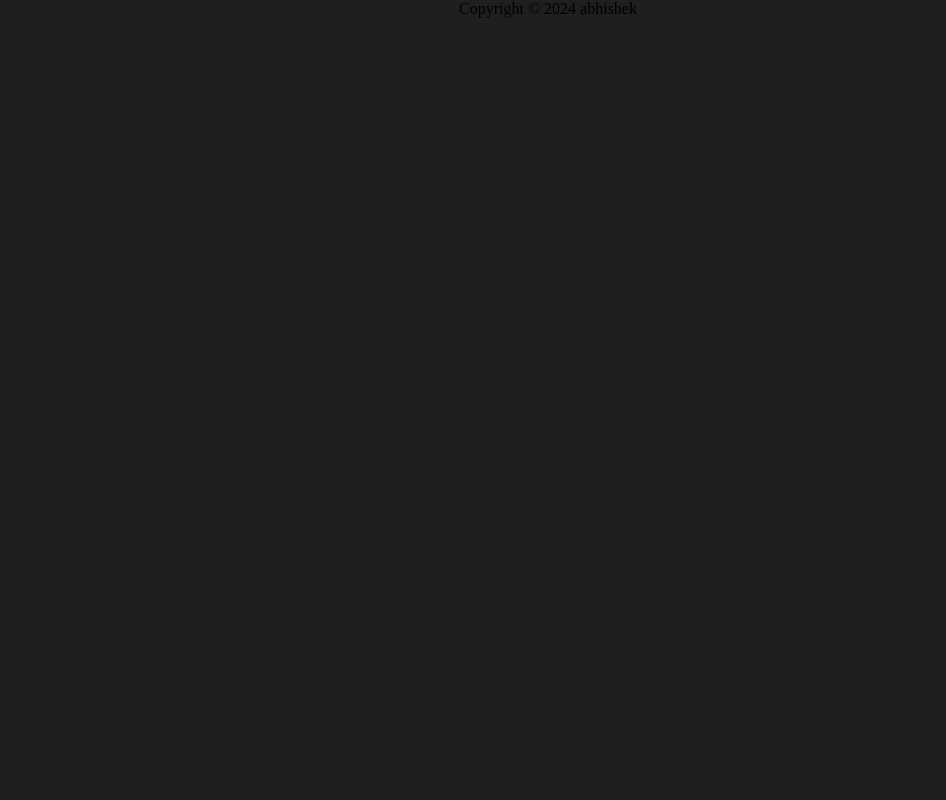
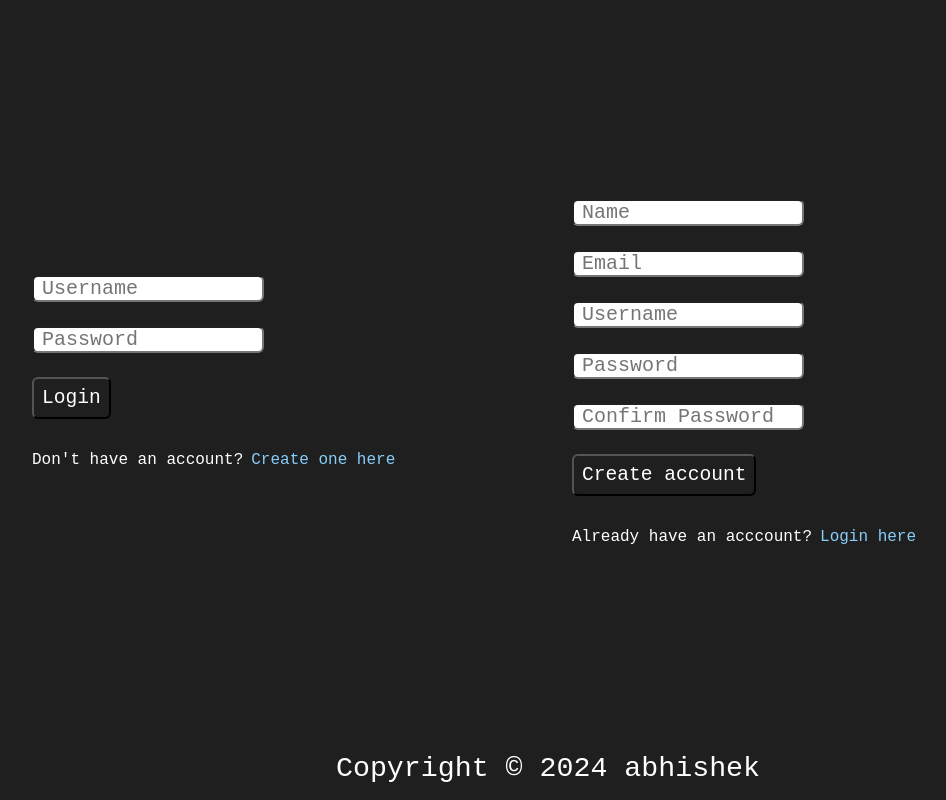
Before and after one commit to abhishekppattanayak/sign-up-page, a plain HTML site: page index.html in a window 1280 px wide. Shown: the whole page, without its empty margins (92-1038 px from the left). Drawn offline with nearby package versions, Linux system fonts and the light colour scheme.

Commit message:
Add html, css, js structure

```diff
--- a/index.html
+++ b/index.html
@@ -4,14 +4,52 @@
     <meta charset="UTF-8">
     <meta name="viewport" content="width=device-width, initial-scale=1.0">
     <title>Sign-up</title>
-    <link rel="stylesheet" href="./normalize.css">
     <link rel="stylesheet" href="./style.css">
     <script src="./script.js" defer></script>
 </head>
 <body>
     <main>
-
+        <form id="login">
+            <div>
+                <input type="text" name="username" id="login-name" placeholder="Username" required>
+                <label for="login-name">Username</label>
+            </div>
+            <div>
+                <input type="password" name="password" id="login-password" placeholder="Password" required>
+                <label for="login-password">Password</label>
+            </div>
+            <button type="submit">Login</button>
+            <div>
+                <span>Don't have an account?</span><button>Create one here</button>
+            </div>
+        </form>
+        <form id="signup">
+            <div>
+                <input type="text" name="name" id="signup-name" placeholder="Name" required>
+                <label for="signup-name">Name</label>
+            </div>
+            <div>
+                <input type="email" name="email" id="signup-email" placeholder="Email" required>
+                <label for="signup-email">Email</label>
+            </div>
+            <div>
+                <input type="text" name="username" id="signup-username" placeholder="Username" required>
+                <label for="signup-username">Username</label>
+            </div>
+            <div>
+                <input type="password" name="password" id="signup-password" placeholder="Password" title="Minimum length of password is 6 characters and don't forget to include small letters, capital letters, numbers, and atleast one special character." pattern="^(?=.*[a-z])(?=.*[A-Z])(?=.*\d)(?=.*[!@#$%^&*?]).{8,}$" required>
+                <label for="signup-password">Password</label>
+            </div>
+            <div>
+                <input type="password" placeholder="Confirm Password" required>
+                <label>Confirm Password</label>
+            </div>
+            <button type="submit">Create account</button>
+            <div>
+                <span>Already have an acccount?</span><button>Login here</button>
+            </div>
+        </form>
     </main>
-    <footer><span></span><a href="http://github.com/malginisus">abhishek</a></footer>
+    <footer><span></span><a href="http://github.com/malginisus" target="_blank" rel="noopener noreferrer">abhishek</a></footer>
 </body>
 </html>
--- a/script.js
+++ b/script.js
@@ -2,3 +2,26 @@ let switchTitle = () => {
     document.querySelector('title').textContent = document.querySelector('title').textContent=='Sign-up'?'Login':'Sign-up';
 }
 document.querySelector('footer > span').textContent = `Copyright © ${new Date().getFullYear()} `;
+
+Array.from(document.querySelectorAll('form > div > input')).forEach(element=> {
+    element.addEventListener('input', ()=>{
+        if(element.value == ''){
+            element.nextElementSibling.style.display = 'none';
+        }else {
+            element.nextElementSibling.style.display = 'inherit';
+        }
+    })
+})
+
+Array.from(document.querySelectorAll('button[type="reset"]')).forEach(element=>{
+    element.addEventListener('click', ()=>{
+        Array.from(document.querySelectorAll('form > div > input')).forEach(element=> element.nextElementSibling.style.display = 'none')
+    })
+});
+
+document.querySelector('input[placeholder="Confirm Password"').addEventListener('input', ()=>{
+    document.querySelector('input[placeholder="Confirm Password"').setAttribute('pattern', `${document.querySelector('#signup-password').value}`)
+});
+document.querySelector('#signup-password').addEventListener('input', ()=>{
+    document.querySelector('input[placeholder="Confirm Password"').setAttribute('pattern', `${document.querySelector('#signup-password').value}`)
+});
--- a/style.css
+++ b/style.css
@@ -1,4 +1,6 @@
 * {
+    font-family: monospace;
+    font-size: clamp(1.3rem, 1.7vw, 1.5rem);
     margin: 0;
     padding: 0;
     box-sizing: border-box;
@@ -7,9 +9,74 @@
 }
 
 body {
+    color: white;
     height: 100svh;
     background-color: #1f1f1f;
     display: flex;
     flex-direction: column;
     align-items: center;
 }
+main {
+    flex-grow: 1;
+    width: 100%;
+    display: flex;
+    justify-content: center;
+}
+/* main > form:nth-child(2) {
+    display: none;
+} */
+main > form{
+    padding-left: 24px;
+    flex-basis: 540px;
+    display: flex;
+    justify-content: center;
+    align-items: flex-start;
+    flex-flow: column wrap;
+    padding: 24px;
+    gap: clamp(18px, 3.6vh, 24px);
+}
+main > form > * {
+    font-size: clamp(0.9rem, 1.5vw, 1.6rem);
+}
+div:has(>input){
+    display: flex;
+    flex-direction: column-reverse;
+}
+form > div > label {
+    font-size: 16px;
+    padding-bottom: 8px;
+    display: none;
+}
+input {
+    color: black;
+    padding: 0 8px;
+    width: 85%;
+    font-size: 20px;
+    border-radius: 6px;
+}
+input:invalid+label {
+    color: lightcoral;
+}
+input:valid+label {
+    color:lightgreen;
+}
+span {
+    font-size: inherit;
+}
+div>span , span+button {
+    font-size:16px;
+}
+span+button {
+    border: none;
+    color: lightskyblue;
+}
+button {
+    background-color: transparent;
+    font-size: inherit;
+    padding: 8px;
+    border-radius: 6px;
+}
+footer {
+    color: white;
+    padding-bottom: 2vh;
+}
```
